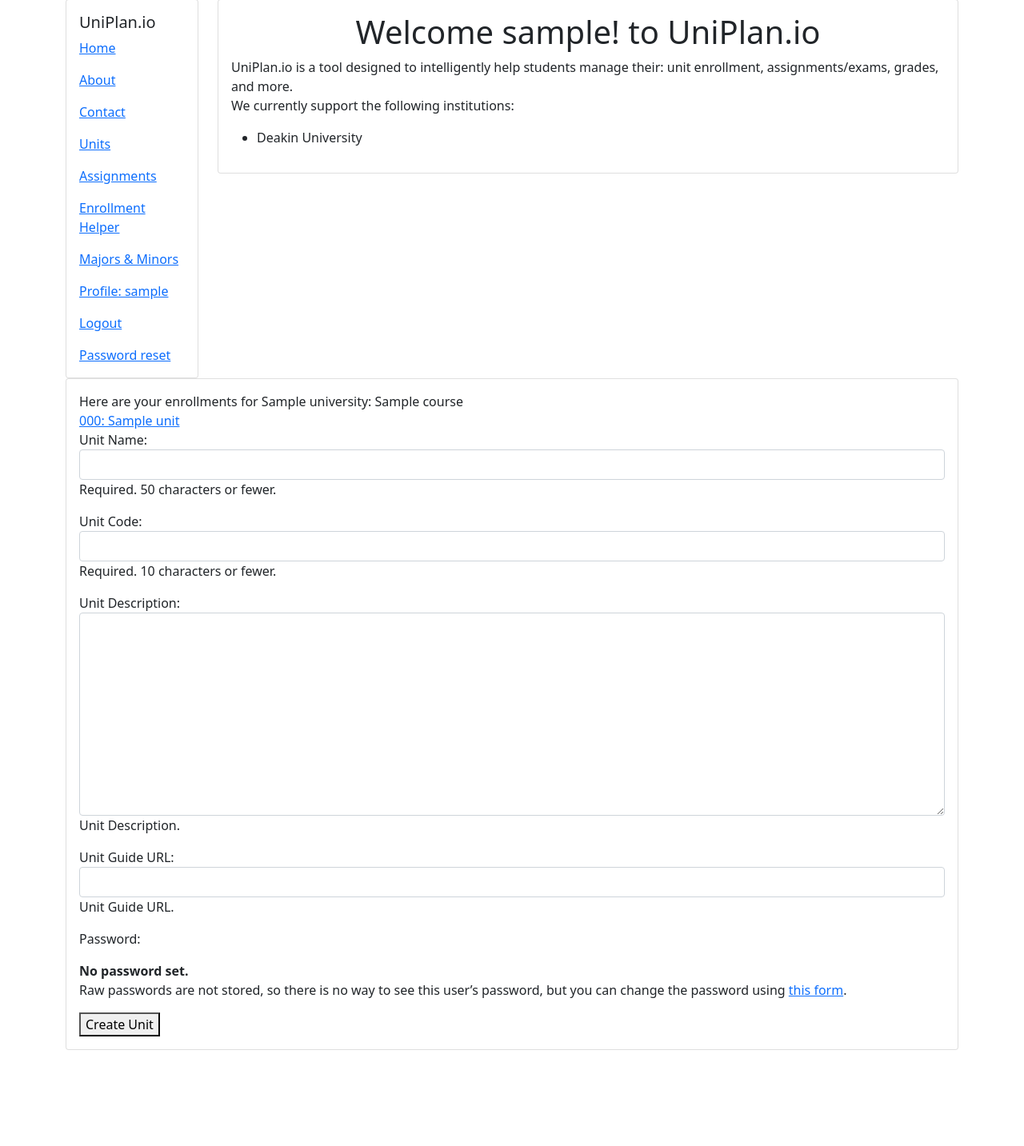
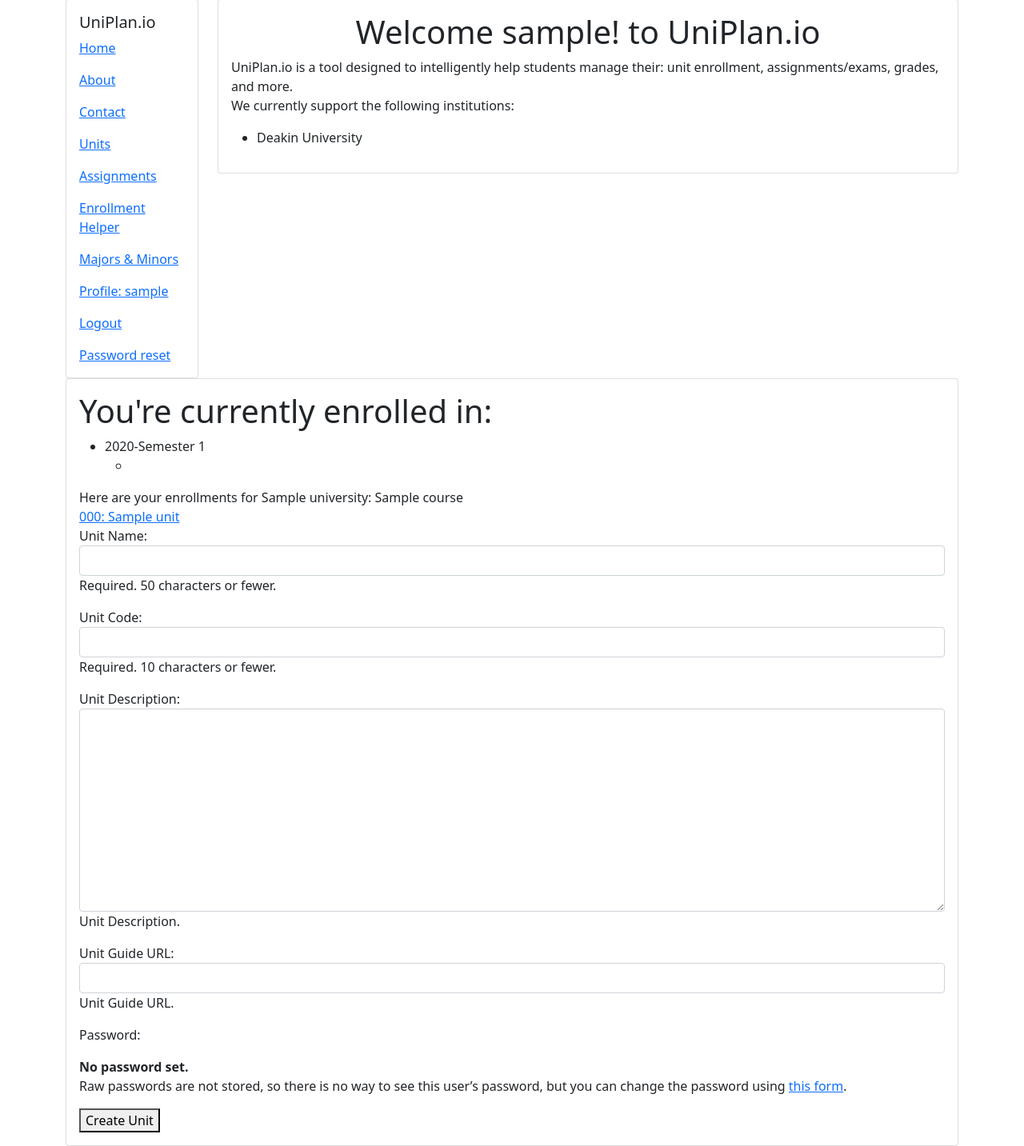
Before and after one commit to illegalbyte/uniplan, a Django app: page /units/ in a window 1280 px wide. Shown: the part 25-1458 px from the top of the page at 80% size. Before the commit the page ends 1338 px from the top, so only its background shows below. Run offline with Django 4.2, Linux system fonts and the light colour scheme; a user stored in the database is signed in; tables that the repository leaves empty hold one stand-in row (values such as "Sample post"); some libraries are stand-ins or nearby versions.

Commit message:
Units page now displays units user is enrolled in

```diff
--- a/app_uniplan/templates/app_uniplan/create_units.html
+++ b/app_uniplan/templates/app_uniplan/create_units.html
@@ -1,6 +1,18 @@
 {% extends 'app_uniplan/base.html' %}
 
 {% block content %}
+<h1>You're currently enrolled in:</h1>
+<ul>
+		{% regroup enrollments by semester as enrollments_list %}
+		{% for semester in enrollments_list %}
+		<li>{{ semester.grouper }}</li>
+		<ul>
+			{% for enrollment in semester.list %}
+				<li><a href="{{enrollment.unit.unit_code}}">{{enrollment.unit}}</a></li>
+			{% endfor %}
+		</ul>
+		{% endfor %}
+</ul>
 
 Here are your enrollments for {{ user.student_profile.university }}: {{ user.student_profile.course }}
 <br>
@@ -12,6 +24,7 @@ Here are your enrollments for {{ user.student_profile.university }}: {{ user.stu
 {% endfor %}
 
 
+
 <form method=POST>
 	{% csrf_token %}
 	{{ unit_form.as_p }}
--- a/app_uniplan/templates/app_uniplan/unit_detail.html
+++ b/app_uniplan/templates/app_uniplan/unit_detail.html
@@ -7,7 +7,9 @@
 
 <h1>{{unit.unit_code}}: {{unit.name}} </h1>
 
-<a href="{{unit.unitguideurl}}">Unit Guide</a>
+<p>{{ enrollments }}</p>
+
+<a href="{{unit.unitguideURL}}">Unit Guide</a>
 
 <p>{{unit.description}}</p>
 
--- a/app_uniplan/views.py
+++ b/app_uniplan/views.py
@@ -60,7 +60,9 @@ def create_units(request):
 
 	unit_form = CreateUnitForm
 	units = Unit.objects.all()
-	context = {'units': units, 'unit_form': unit_form}
+	enrollments = Enrollments.objects.filter(user=request.user)  # units the user is enrolled in
+
+	context = {'units': units, 'unit_form': unit_form, 'enrollments': enrollments}
 	return render(request, 'app_uniplan/create_units.html', context)
 
 
@@ -124,7 +126,9 @@ def sequences(request):
 			print(units)
 			return redirect('sequences')
 		elif add_unit_form.is_valid():
+			# TODO: Manually add a unit (this should be on the unit details page?)
 			pass
+
 
 	else:
 		user = request.user
```
